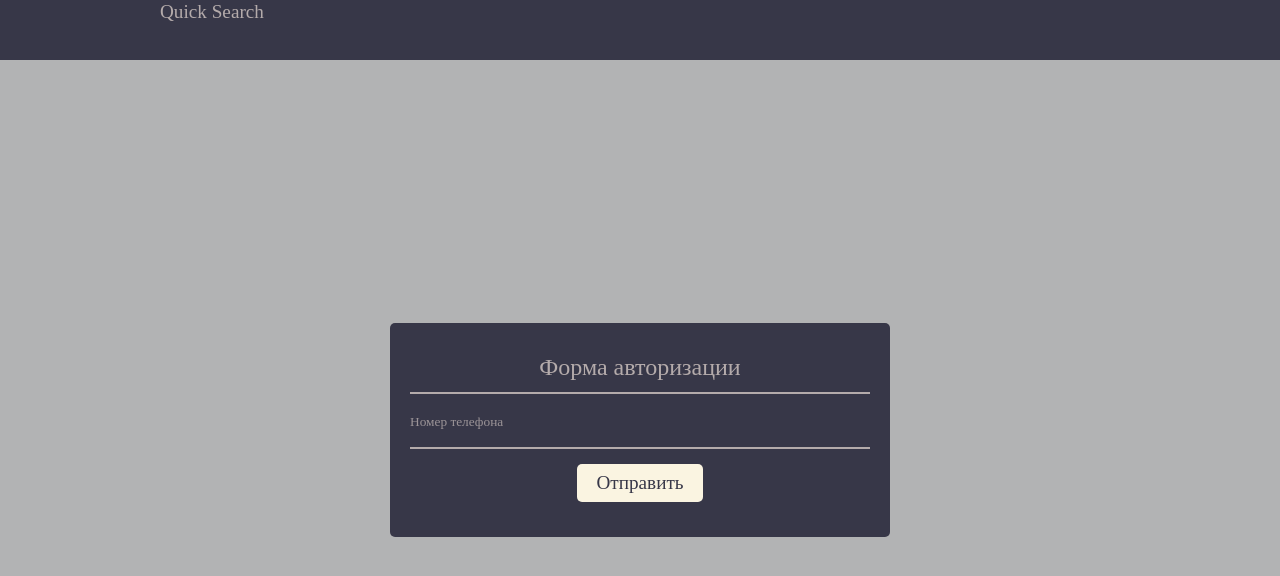
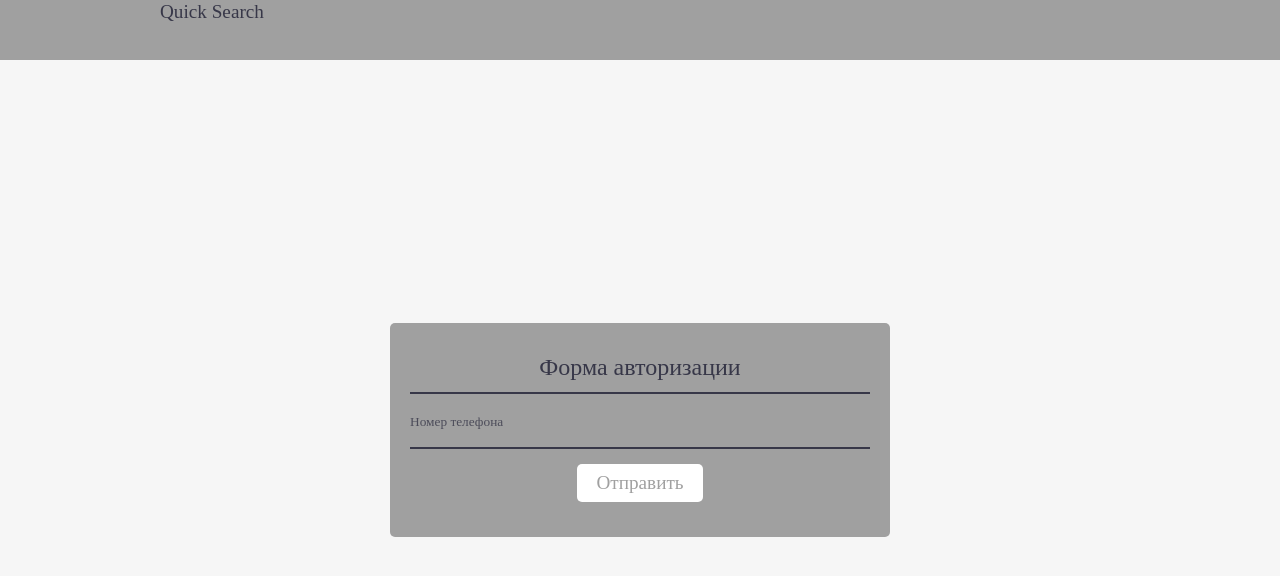
Before and after one commit to MountainMaximus/quick-search, a React (Create React App) app: page / in a window 1280 px wide. Shown: the top 576 px of the page. Built offline with nearby package versions, Linux system fonts and the light colour scheme; the HTML template or start-up script is replaced by a standard one.

Commit message:
updating styles

```diff
--- a/src/components/PhoneForm/index.tsx
+++ b/src/components/PhoneForm/index.tsx
@@ -33,7 +33,6 @@ export const PhoneForm: React.FC = () => {
   const onChangePhone = (e: React.ChangeEvent<HTMLInputElement>) => {
     setValidationMassage(null);
     const firstDigit = e.target.value.match(/\d+/)?.[0][0];
-    console.log(Number(e.target.value.match(/\d+/)?.[0][0]));
 
     setPhone(
       firstDigit && firstDigit !== "7" && firstDigit !== "8"
--- a/src/components/ProductCard/ProductCard.module.scss
+++ b/src/components/ProductCard/ProductCard.module.scss
@@ -7,11 +7,13 @@
 
   position: relative;
   margin-top: 20px;
-  background-color: $primary;
+  background-color: $white;
+  border-radius: 5px;
+  border: 2px solid $text;
 
   &:hover {
-    background-color: $lighten;
     .title {
+      background-color: $lighten;
       color: $accent;
     }
   }
@@ -26,6 +28,11 @@
     }
   }
   .title {
+    background-color: $primary;
+    text-align: center;
+    display: flex;
+    flex-direction: column;
+    justify-content: center;
     height: 60px;
     color: $text;
     font-size: 1rem;
--- a/src/pages/ProductListPage.tsx
+++ b/src/pages/ProductListPage.tsx
@@ -13,7 +13,6 @@ export const ProductListPage: React.FC = () => {
       .get<Product[]>(`https://fakestoreapi.com/products`)
       .then((res) => setProduct(res.data));
   }, []);
-  console.log(search);
 
   return (
     <>
--- a/src/scss/var.scss
+++ b/src/scss/var.scss
@@ -1,10 +1,10 @@
-$primary: #373748;
-$text: #b4abab;
-$background: #b2b3b4;
+$primary: #a0a0a0;
+$text: #373748;
+$background: #f6f6f6;
 $lighten: darken(#9194a0, 15);
 
-$white: #faf4e1;
-$accent: #fdc91e;
+$white: #ffffff;
+$accent: #fc8507;
 $sidebar-width: 400px;
 $header-height: 60px;
 
```
